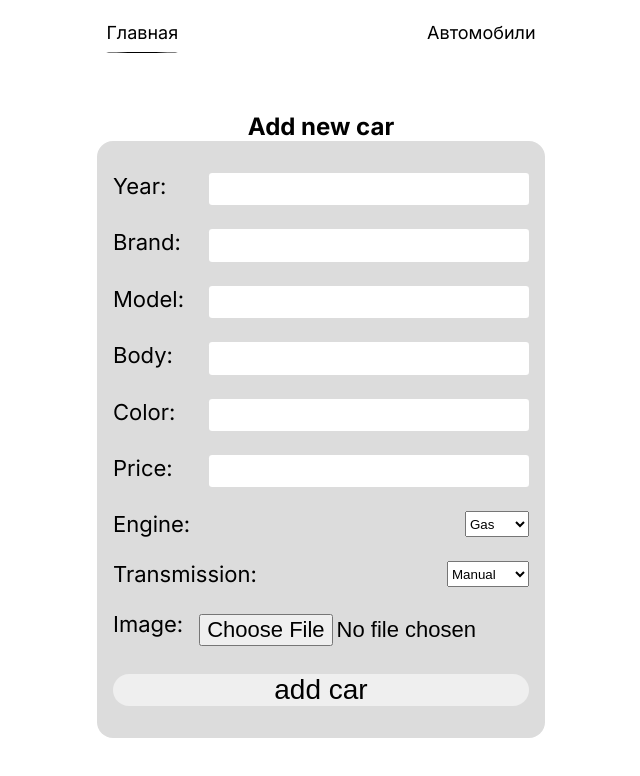
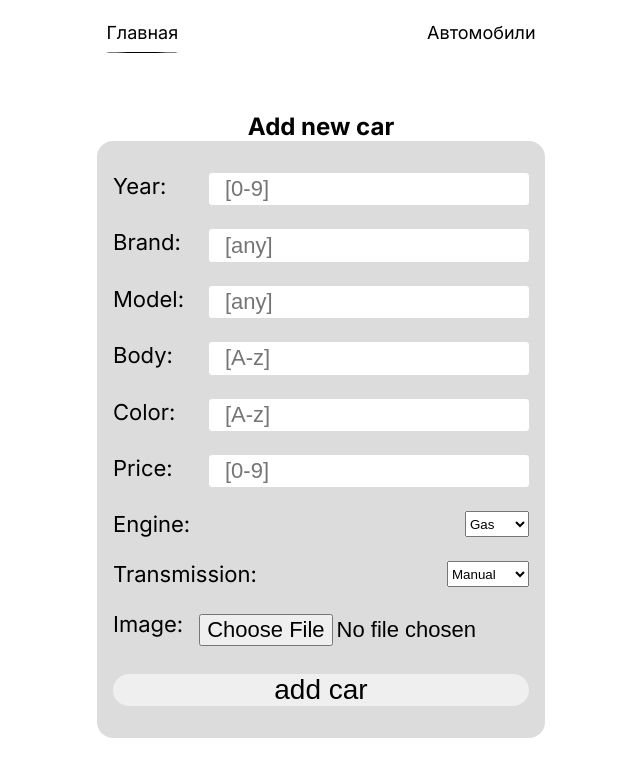
Before and after one commit to Mulcib3r/juzt-drom, a Next.js app: page / in a window 1280 px wide. Shown: the top 776 px of the page, without its empty margins (319-959 px from the left). Built offline with nearby package versions, Linux system fonts and the light colour scheme.

Commit message:
form schema fix

```diff
--- /dev/null
+++ b/app/cars/[id]/not-found.tsx
@@ -0,0 +1,4 @@
+import styles from "./page.module.css";
+export default function NotFound() {
+	return <div className={styles.carPage}>Car not found</div>;
+}
--- a/app/cars/page.tsx
+++ b/app/cars/page.tsx
@@ -17,7 +17,6 @@ export default async function CarsPage({
 	return (
 		<div className={styles.carsPage}>
 			<Search />
-
 			<CarsServerWrapper
 				sort={sort}
 				query={query}
--- a/app/components/newCarForm/newCarForm.tsx
+++ b/app/components/newCarForm/newCarForm.tsx
@@ -23,6 +23,7 @@ const CarForm = () => {
 					id="year"
 					required
 					name="year"
+					placeholder="[0-9]"
 				/>
 			</div>
 			<div className={styles.form_field}>
@@ -32,6 +33,7 @@ const CarForm = () => {
 					id="brand"
 					required
 					name="brand"
+					placeholder="[any]"
 				/>
 			</div>
 			<div className={styles.form_field}>
@@ -41,6 +43,7 @@ const CarForm = () => {
 					id="model"
 					required
 					name="model"
+					placeholder="[any]"
 				/>
 			</div>
 			<div className={styles.form_field}>
@@ -50,6 +53,7 @@ const CarForm = () => {
 					id="body"
 					required
 					name="body"
+					placeholder="[A-z]"
 				/>
 			</div>
 			<div className={styles.form_field}>
@@ -59,6 +63,7 @@ const CarForm = () => {
 					id="color"
 					required
 					name="color"
+					placeholder="[A-z]"
 				/>
 			</div>
 			<div className={styles.form_field}>
@@ -68,6 +73,7 @@ const CarForm = () => {
 					id="price"
 					required
 					name="price"
+					placeholder="[0-9]"
 				/>
 			</div>
 			<div className={styles.form_field}>
@@ -103,6 +109,7 @@ const CarForm = () => {
 						type="text"
 						id="range"
 						name="range"
+						placeholder="[A-z]"
 					/>
 				</div>
 			)}
--- a/app/components/newCarForm/schema.ts
+++ b/app/components/newCarForm/schema.ts
@@ -2,9 +2,9 @@ import { z } from "zod";
 
 export const carSchema = z.object({
 	year: z.string().regex(/^\d+$/),
-	brand: z.string().regex(/^[A-Za-z]+$/),
+	brand: z.string(),
 	model: z.string(),
-	body: z.string().regex(/^[A-Za-z]+$/),
+	body: z.string(),
 	color: z.string().regex(/^[A-Za-z]+$/),
 	price: z.string().regex(/^\d+$/),
 	engine: z.string(),
```
Also changed, not shown: app/cars/error.tsx (added, +13 -0 lines), app/error.tsx (added, +21 -0 lines).
